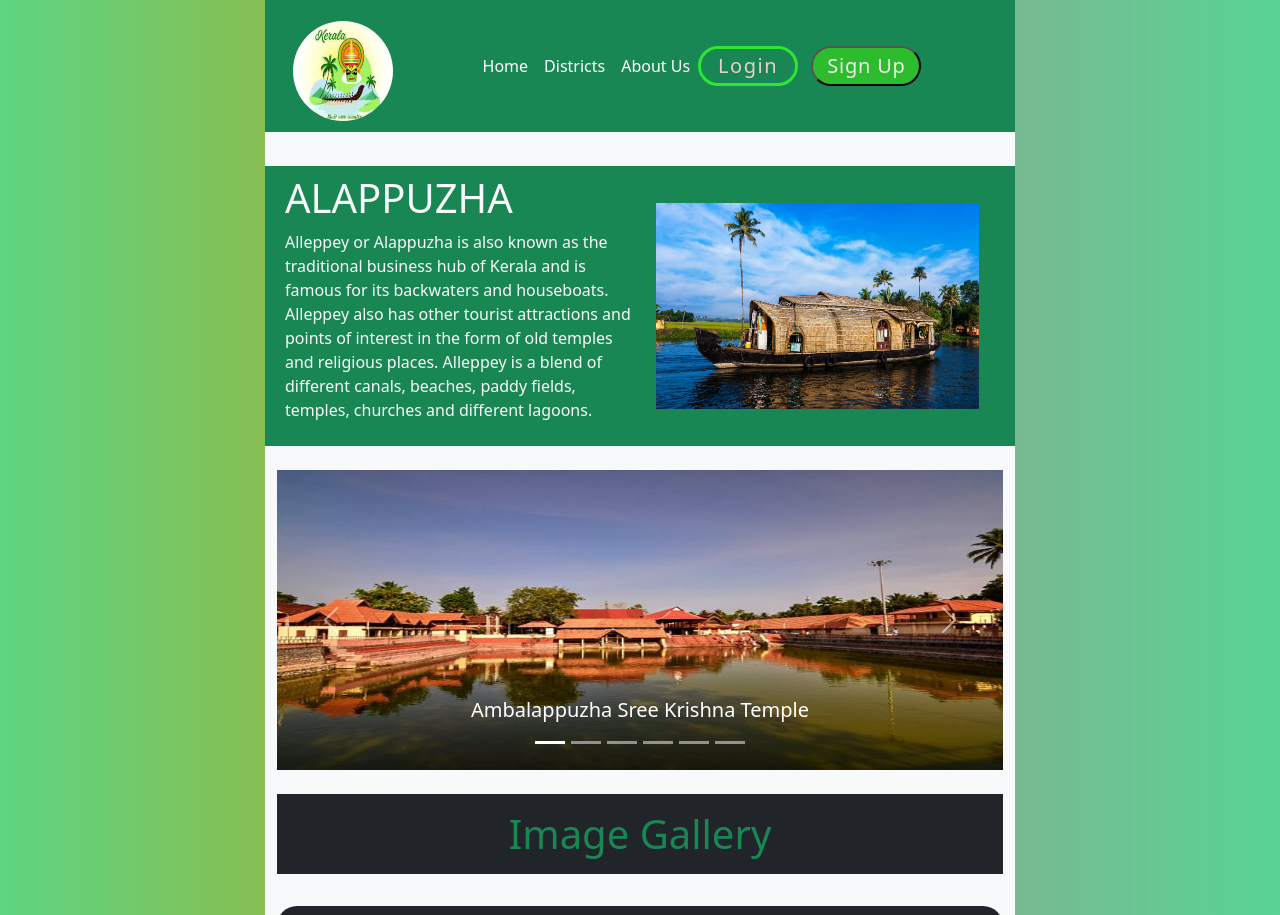
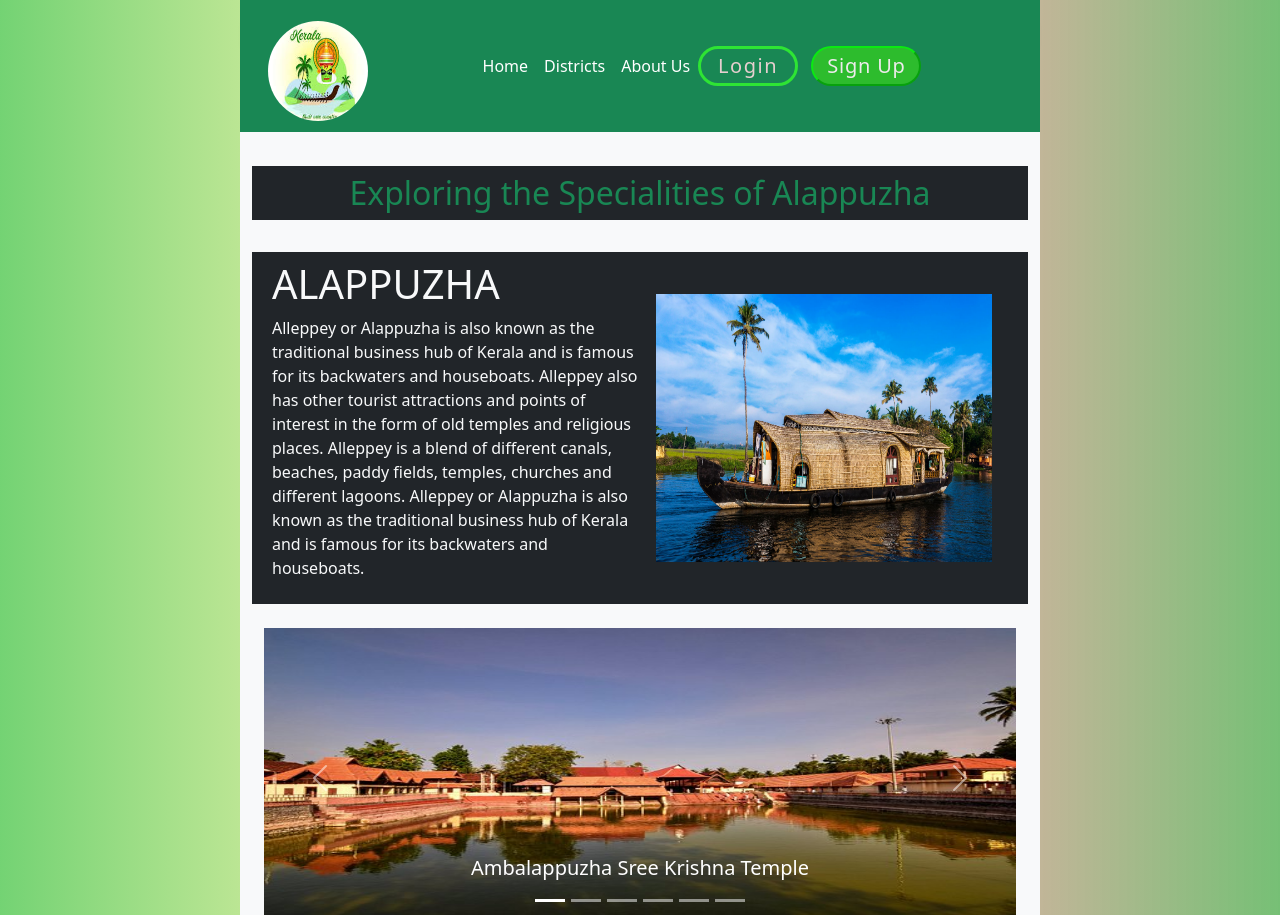
Before and after one commit to gowribalan123/KeralaTourismNew, a plain HTML site: page alappuzha.html in a window 1280 px wide. Shown: the top 915 px of the page. Drawn offline with nearby package versions, Linux system fonts and the light colour scheme.

Commit message:
first commit

```diff
--- a/alappuzha.html
+++ b/alappuzha.html
@@ -204,20 +204,36 @@
     </section>
 
 
+    <section>
+
+      <div class="container-fluid bg-light  text-center text-light  ">
+
+        <div>
+          <h2 class="bg-dark text-success p-2 ">Exploring the Specialities of Alappuzha</h2>
+        </div>
+        <br>
 
 
 
-  <section class="bg-success  text-light p-2 pt-lg-2 pt-lg-2  text-center text-sm-start">
-    <div class="container">
+
+
+
+  <section class="bg-dark  text-light p-2 pt-lg-2 pt-lg-2  text-center text-sm-start">
+    <div class="container-fluid  ">
         <div class="d-sm-flex align-items-center justify-content-around">
             <div>
                 <h1>ALAPPUZHA</h1>
-                <P>Alleppey or Alappuzha is also known as the traditional business hub of Kerala and is famous for its backwaters and houseboats. Alleppey also has other tourist attractions and points of interest in the form of old temples and religious places. Alleppey is a blend of different canals, beaches, paddy fields, temples, churches and different lagoons.</P>
+                <P >Alleppey or Alappuzha is also known as the traditional business hub of Kerala and is famous for its backwaters and houseboats.
+                   Alleppey also has other tourist attractions and points of interest in the form of old temples and religious places.
+                    Alleppey is a blend of different canals, beaches, paddy fields, temples, churches and different lagoons.
+                    Alleppey or Alappuzha is also known as the traditional business hub of Kerala and is famous for its backwaters and houseboats.
+
+                  </P>
 
 
             </div>
 
-              <img  class="img-fluid w-50  d-sm-block p-3  " src="images/ALEPPEY HOUSE BOAT.avif"  alt="" >
+              <img  class="img-fluid w-50  d-sm-block p-3  " src="images/ALEPPEY HOUSE BOAT.avif"  alt="" style="height: 300px;">
 
         </div>
     </div>
--- a/style.css
+++ b/style.css
@@ -4,7 +4,7 @@
 @import url('https://fonts.googleapis.com/css2?family=Bebas+Neue&display=swap');
 
 *{
-   max-width: 750px;
+ max-width: 800px;
     margin: 0 auto;
     box-sizing: border-box;
     padding: 0;
@@ -48,7 +48,7 @@ html::-webkit-scrollbar-thumb {
     body {
   font-family: Arial, sans-serif;
   line-height: 1.6;
-  background: linear-gradient(90deg,hwb(144 8% 47% / 0.577),hwb(150 8% 17% / 0.764),hwb(91 12% 33% / 0.764));
+  background: linear-gradient(90deg,hwb(43 30% 42% / 0.577),hwb(132 4% 29% / 0.764),hwb(91 45% 13% / 0.764));
 
 
 }
@@ -248,6 +248,7 @@ html::-webkit-scrollbar-thumb {
 
 .btn-sm2 {
   width: 110px;
+  border-color: #06f10edd;
   border-radius: 20PX;
  text-align: center;
   padding: 3px 6px;
@@ -271,7 +272,7 @@ html::-webkit-scrollbar-thumb {
 
   background-color: hsl(120, 6%, 93%);
   color: #1c1b1b;
-  border: 3px solid hsl(150, 5%, 9%);
+ border : 3px solid hsl(150, 5%, 9%);
 
 }
 #btnaboutus:hover{
@@ -339,7 +340,7 @@ html::-webkit-scrollbar-thumb {
   display: -ms-grid;
   display: grid;
   -ms-grid-columns: (minmax(29rem, 1fr))[auto-fit];
-      grid-template-columns: repeat(auto-fit, minmax(11rem, 1fr));
+      grid-template-columns: repeat(auto-fit, minmax(14rem, 1fr));
   gap: 1rem;
 
 }
```
